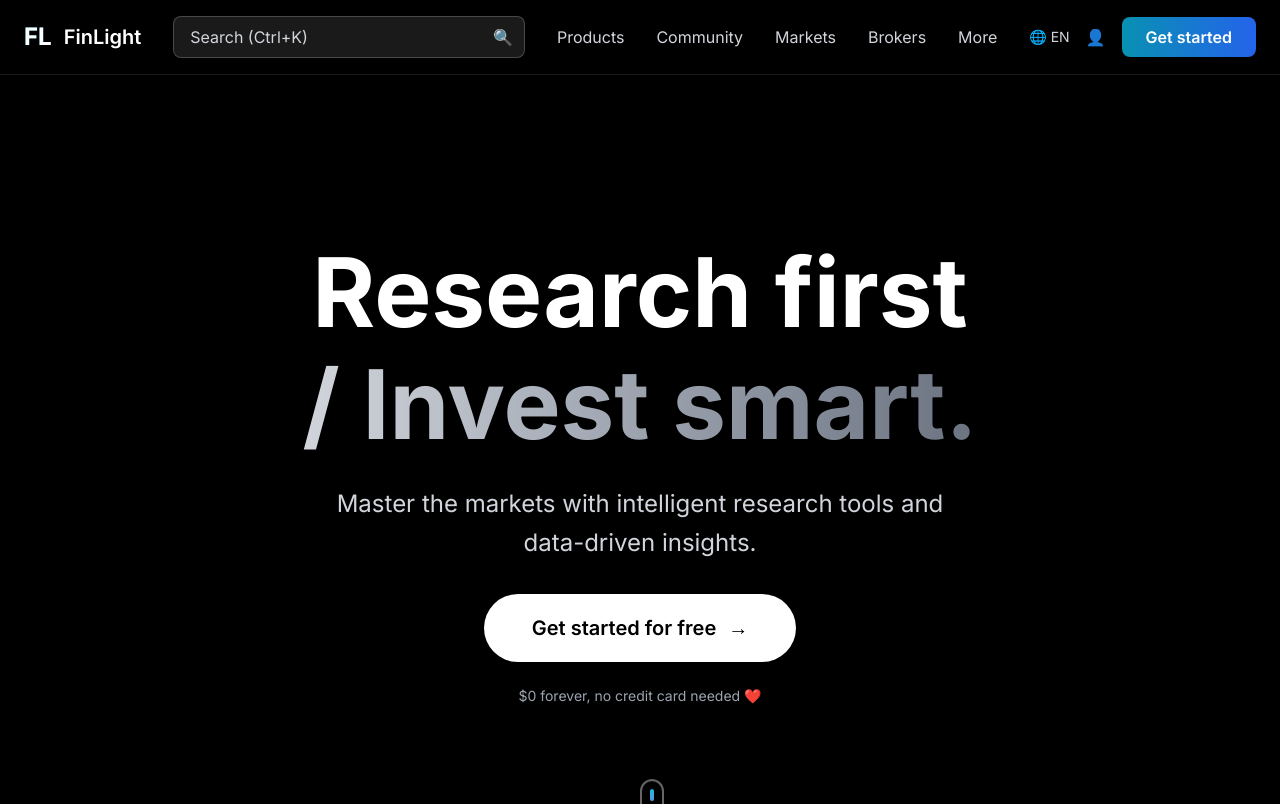
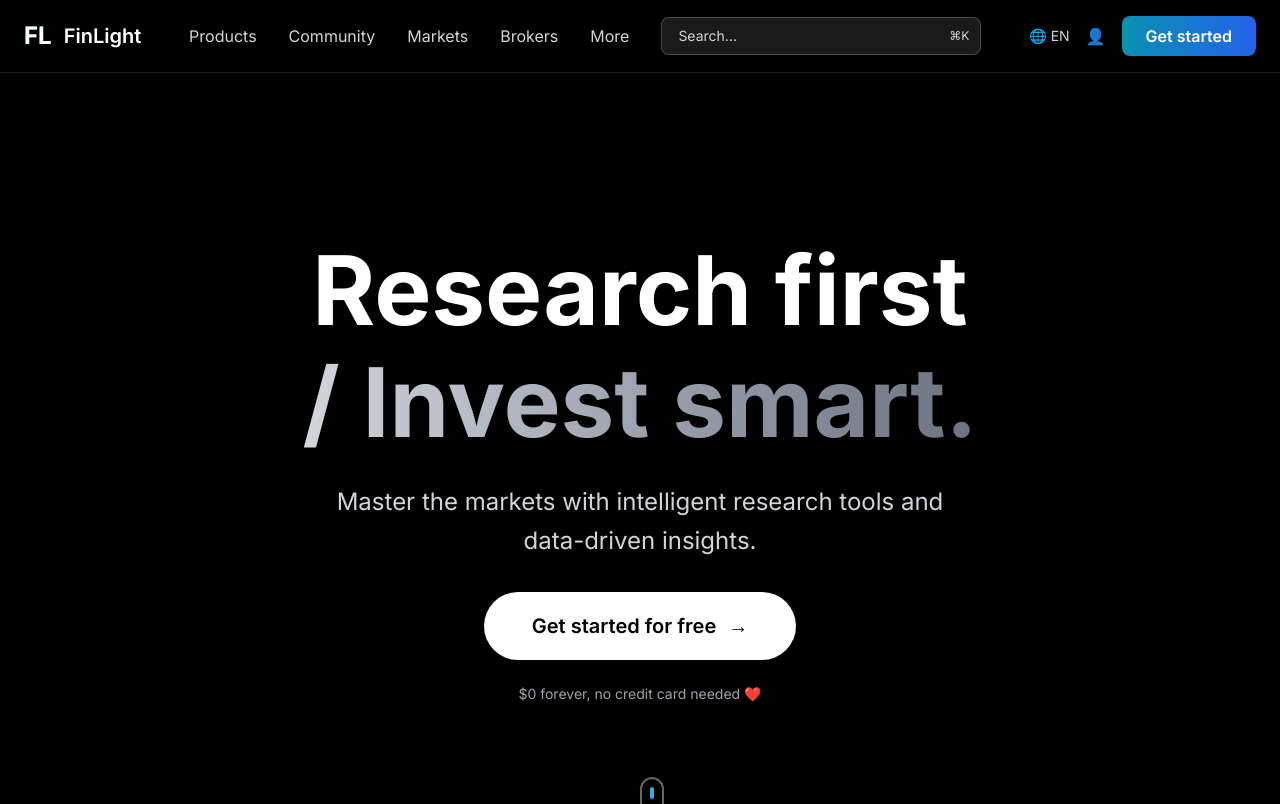
Before and after one commit to zhyah1/fin, a Next.js app: page / in a window 1280 px wide. Shown: the top 804 px of the page. Built offline with nearby package versions, Linux system fonts and the light colour scheme.

Commit message:
make the search box is small and ensure the view heading product communi

```diff
--- a/src/app/page.tsx
+++ b/src/app/page.tsx
@@ -3,6 +3,7 @@ import React, { useState, useEffect } from 'react';
 import Image from 'next/image';
 import { Bar, BarChart, CartesianGrid, XAxis, YAxis, Tooltip, Legend, ResponsiveContainer, AreaChart, Area } from "recharts";
 import { ChartContainer, ChartTooltip, ChartTooltipContent } from "@/components/ui/chart";
+import { Menu, X } from 'lucide-react';
 
 const SpaceBackground = () => {
   const [isMounted, setIsMounted] = useState(false);
@@ -253,53 +254,84 @@ const marketPerformanceData = [
   };
 
 export default function SpaceFinLightLanding() {
+    const [isMenuOpen, setIsMenuOpen] = useState(false);
   return (
     <div className="min-h-screen bg-black text-white overflow-x-hidden relative">
       {/* Beautiful Space Background */}
       <SpaceBackground />
 
       {/* Header with enhanced space theme */}
-      <header className="relative z-50 px-6 py-4 backdrop-blur-md bg-black/20 border-b border-white/10">
+      <header className="relative z-50 px-4 sm:px-6 py-4 backdrop-blur-md bg-black/20 border-b border-white/10">
         <div className="max-w-7xl mx-auto flex items-center justify-between">
           <a href="/" className="flex items-center gap-3">
             <div className="text-2xl font-bold text-white bg-gradient-to-r from-cyan-400 to-blue-400 bg-clip-text text-transparent">FL</div>
             <div className="text-xl font-semibold text-white">FinLight</div>
           </a>
 
-          <div className="flex-1 max-w-md mx-8">
-            <div className="relative">
+          <div className="hidden lg:flex flex-1 justify-center items-center gap-8">
+            <nav className="flex items-center gap-8">
+              <a href="/product" className="text-gray-300 hover:text-white transition-all duration-300 hover:scale-105 relative group">
+                Products
+                <span className="absolute -bottom-1 left-0 w-0 h-0.5 bg-gradient-to-r from-cyan-400 to-blue-400 group-hover:w-full transition-all duration-300"></span>
+              </a>
+              {['Community', 'Markets', 'Brokers', 'More'].map((item) => (
+                <a key={item} href={`/${item.toLowerCase()}`} className="text-gray-300 hover:text-white transition-all duration-300 hover:scale-105 relative group">
+                  {item}
+                  <span className="absolute -bottom-1 left-0 w-0 h-0.5 bg-gradient-to-r from-cyan-400 to-blue-400 group-hover:w-full transition-all duration-300"></span>
+                </a>
+              ))}
+            </nav>
+            <div className="relative max-w-xs w-full">
               <input
                 type="text"
-                placeholder="Search (Ctrl+K)"
-                className="w-full px-4 py-2 bg-white/10 border border-white/20 rounded-lg text-white placeholder-gray-300 focus:outline-none focus:border-cyan-400 focus:bg-white/15 backdrop-blur-md transition-all duration-300"
+                placeholder="Search..."
+                className="w-full px-4 py-2 bg-white/10 border border-white/20 rounded-lg text-white placeholder-gray-300 focus:outline-none focus:border-cyan-400 focus:bg-white/15 backdrop-blur-md transition-all duration-300 text-sm"
               />
-              <div className="absolute right-3 top-1/2 transform -translate-y-1/2 text-gray-300">
-                🔍
+              <div className="absolute right-3 top-1/2 transform -translate-y-1/2 text-gray-300 text-xs">
+                ⌘K
               </div>
             </div>
           </div>
 
-          <nav className="hidden lg:flex items-center gap-8">
-            <a href="/product" className="text-gray-300 hover:text-white transition-all duration-300 hover:scale-105 relative group">
-              Products
-              <span className="absolute -bottom-1 left-0 w-0 h-0.5 bg-gradient-to-r from-cyan-400 to-blue-400 group-hover:w-full transition-all duration-300"></span>
-            </a>
-            {['Community', 'Markets', 'Brokers', 'More'].map((item) => (
-              <a key={item} href={`/${item.toLowerCase()}`} className="text-gray-300 hover:text-white transition-all duration-300 hover:scale-105 relative group">
-                {item}
-                <span className="absolute -bottom-1 left-0 w-0 h-0.5 bg-gradient-to-r from-cyan-400 to-blue-400 group-hover:w-full transition-all duration-300"></span>
-              </a>
-            ))}
-          </nav>
-
-          <div className="flex items-center gap-4 ml-8">
+          <div className="hidden lg:flex items-center gap-4">
             <div className="text-sm text-gray-300 hover:text-white transition-colors cursor-pointer">🌐 EN</div>
             <div className="text-gray-300 hover:text-white transition-colors cursor-pointer">👤</div>
             <button className="px-6 py-2 bg-gradient-to-r from-cyan-600 to-blue-600 hover:from-cyan-700 hover:to-blue-700 rounded-lg font-semibold transition-all duration-300 hover:shadow-lg hover:shadow-cyan-500/30 hover:scale-105 transform">
               Get started
             </button>
           </div>
+
+          <div className="lg:hidden">
+              <button onClick={() => setIsMenuOpen(!isMenuOpen)}>
+                  {isMenuOpen ? <X className="h-6 w-6"/> : <Menu className="h-6 w-6"/>}
+              </button>
+          </div>
         </div>
+
+        {isMenuOpen && (
+            <div className="lg:hidden mt-4">
+                <nav className="flex flex-col items-center gap-4">
+                    <a href="/product" className="text-gray-300 hover:text-white">Products</a>
+                    <a href="/community" className="text-gray-300 hover:text-white">Community</a>
+                    <a href="/markets" className="text-gray-300 hover:text-white">Markets</a>
+                    <a href="/brokers" className="text-gray-300 hover:text-white">Brokers</a>
+                    <a href="/more" className="text-gray-300 hover:text-white">More</a>
+                    <div className="relative w-full max-w-xs mt-4">
+                        <input
+                            type="text"
+                            placeholder="Search..."
+                            className="w-full px-4 py-2 bg-white/10 border border-white/20 rounded-lg text-white placeholder-gray-300 focus:outline-none focus:border-cyan-400 focus:bg-white/15 backdrop-blur-md transition-all duration-300 text-sm"
+                        />
+                         <div className="absolute right-3 top-1/2 transform -translate-y-1/2 text-gray-300 text-xs">
+                           ⌘K
+                         </div>
+                    </div>
+                    <button className="w-full mt-4 px-6 py-2 bg-gradient-to-r from-cyan-600 to-blue-600 hover:from-cyan-700 hover:to-blue-700 rounded-lg font-semibold">
+                        Get started
+                    </button>
+                </nav>
+            </div>
+        )}
       </header>
 
       {/* Main Hero Section */}
```
